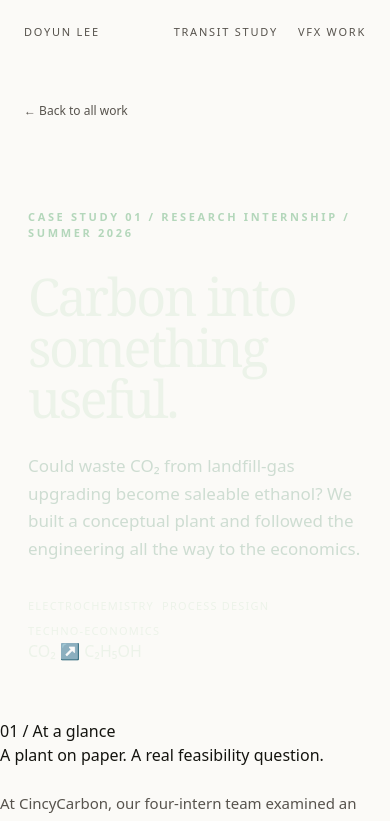
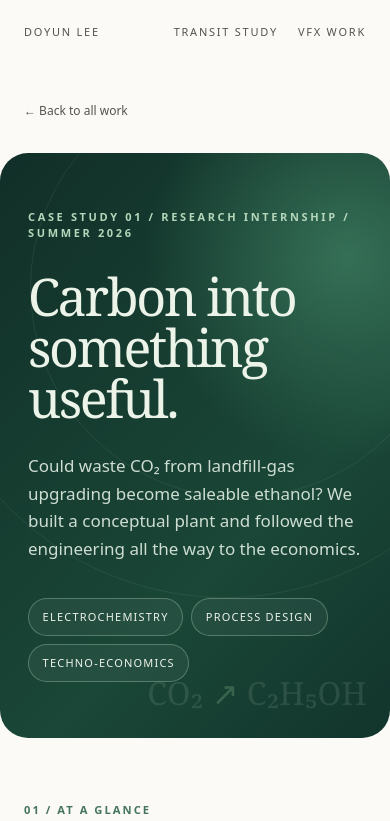
Before and after one commit to BlueJayNinja0909/doyun-portfolio, a Next.js app in the folder apps/academic/: page /work/carbon-to-fuel in a window 390 px wide. Shown: the top 821 px of the page. Built offline with nearby package versions, Linux system fonts and the light colour scheme.

Commit message:
Redesign globals.css for visual research storytelling

```diff
--- a/apps/academic/app/globals.css
+++ b/apps/academic/app/globals.css
@@ -32,3 +32,26 @@
 .prose-study p:first-child {
   margin-top: 0;
 }
+
+/* CincyCarbon case study: restrained editorial style with a technical palette. */
+.carbon-page { color: #18352a; }
+.carbon-hero {
+  background: radial-gradient(circle at 89% 18%, #356f56 0, transparent 34%),
+              linear-gradient(135deg, #112f28 0%, #1a4737 65%, #12342c 100%);
+  isolation: isolate;
+  min-height: 470px;
+}
+.carbon-orbit { position: absolute; right: -140px; top: -165px; border: 1px solid #b4d7bb30; border-radius: 50%; width: 610px; height: 610px; pointer-events: none; }
+.carbon-orbit-two { right: -60px; top: -75px; width: 420px; height: 420px; }
+.carbon-molecule { position: absolute; right: 6%; bottom: 10%; color: #d6ead81f; font: 500 clamp(2rem, 5vw, 5rem) Georgia, serif; white-space: nowrap; pointer-events: none; }
+.carbon-molecule span { color: #a7dda53b; }
+.carbon-tag { border: 1px solid #b4d7bb59; background: #ffffff0d; padding: 0.6rem 0.85rem; border-radius: 999px; }
+.carbon-section { max-width: 72rem; padding: 0 1.5rem; margin: 5rem auto 0; }
+.carbon-eyebrow { color: #45755c; font-size: 0.7rem; letter-spacing: 0.18em; text-transform: uppercase; font-weight: 700; }
+.carbon-heading { margin-top: 0.75rem; max-width: 50rem; font: 400 clamp(2.2rem, 4.5vw, 3.3rem)/1.13 Georgia, serif; letter-spacing: -0.035em; }
+@media (max-width: 640px) {
+  .carbon-hero { min-height: 430px; }
+  .carbon-orbit { opacity: 0.5; }
+  .carbon-molecule { right: 6%; bottom: 4%; }
+  .carbon-section { margin-top: 4rem; }
+}
```
